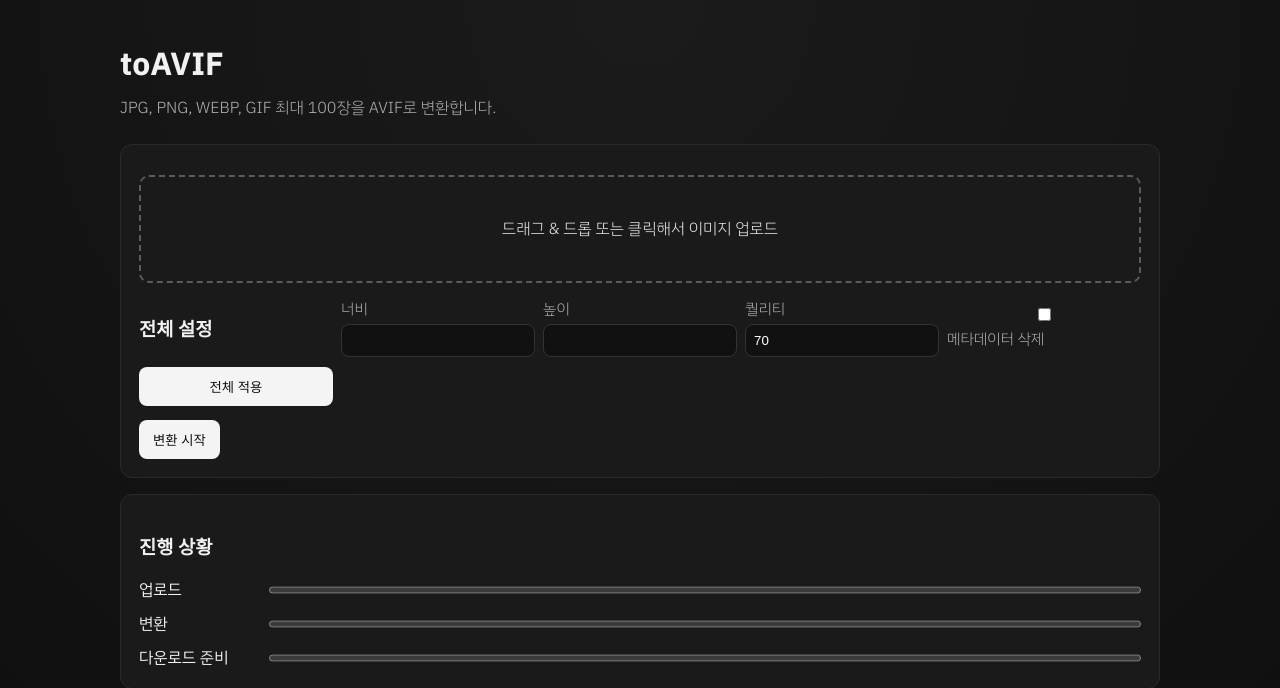
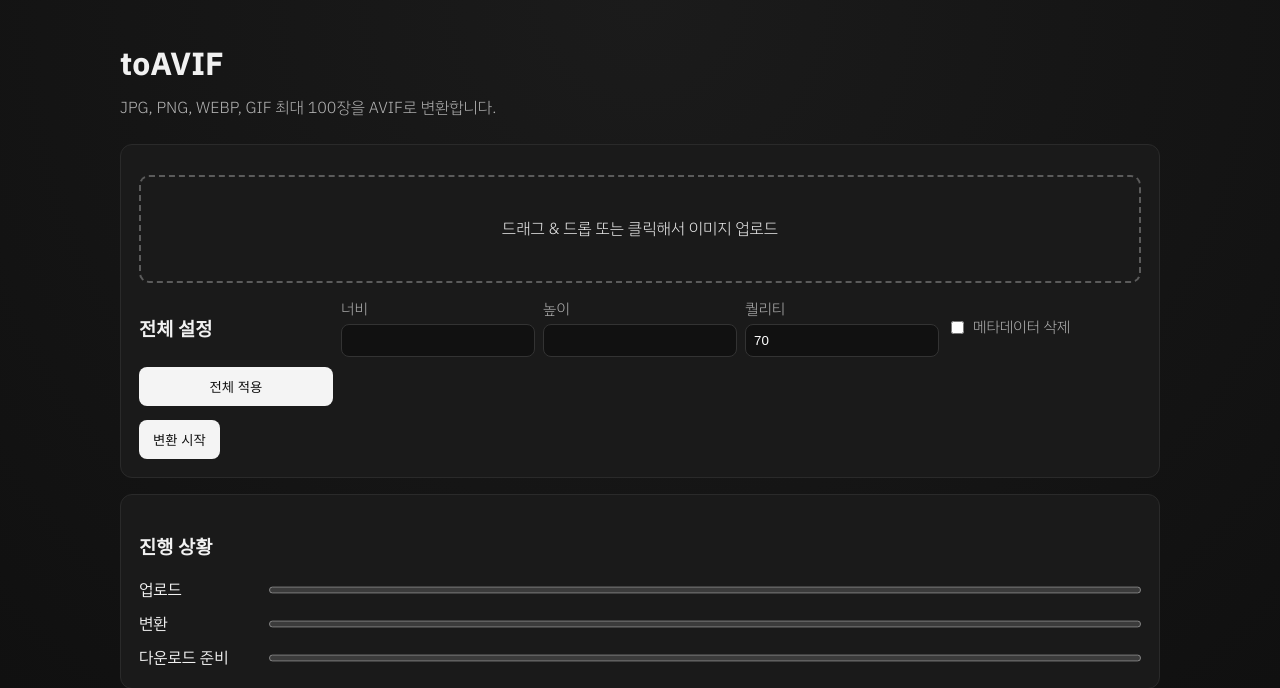
Before and after one commit to HaeengIn/toAVIF, a FastAPI app: page / in a window 1280 px wide. Shown: the top 688 px of the page. Run offline with FastAPI, Linux system fonts and the light colour scheme; some libraries are stand-ins or nearby versions; some web fonts are replaced.

Commit message:
Fix label

```diff
--- a/static/css/index.css
+++ b/static/css/index.css
@@ -60,6 +60,12 @@ h1 {
   gap: 4px;
   font-size: 15px;
   color: var(--muted);
+}
+
+.global-settings label:has(input[type="checkbox"]) {
+  flex-direction: row;
+  align-items: center;
+  gap: 6px;
 }
 
 .global-settings input {
```
